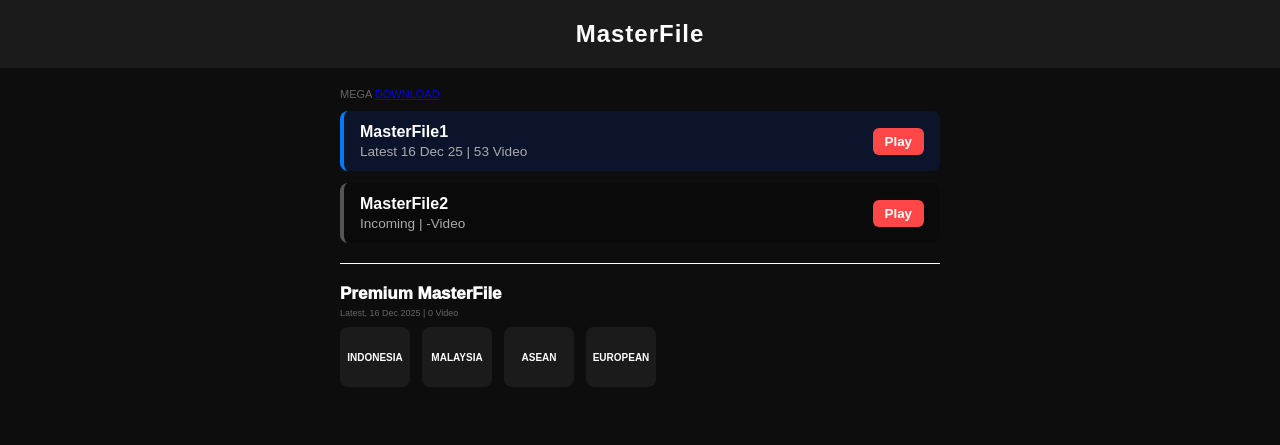
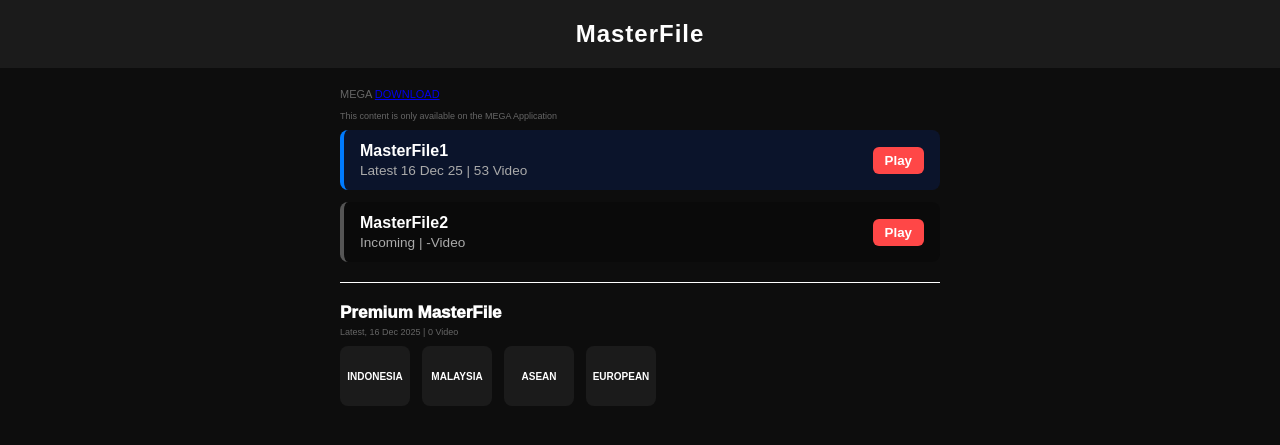
Before and after one commit to secshah3-cell/masterfile, a plain HTML site: page index.html in a window 1280 px wide. Drawn offline with Linux system fonts and the light colour scheme.

Commit message:
Update index.html

```diff
--- a/index.html
+++ b/index.html
@@ -96,6 +96,13 @@
 ">
   MEGA <a href="https://play.google.com/store/apps/details?id=mega.privacy.android.app">
   DOWNLOAD
+</a>
+    <p style="
+  font-size:9px;      /* SAIZ DETAIL */
+  color:#666;          /* WARNA */
+  margin-top:0;
+">
+  This content is only available on the MEGA Application
 </a>
 
     <div class="master-item on">
```
